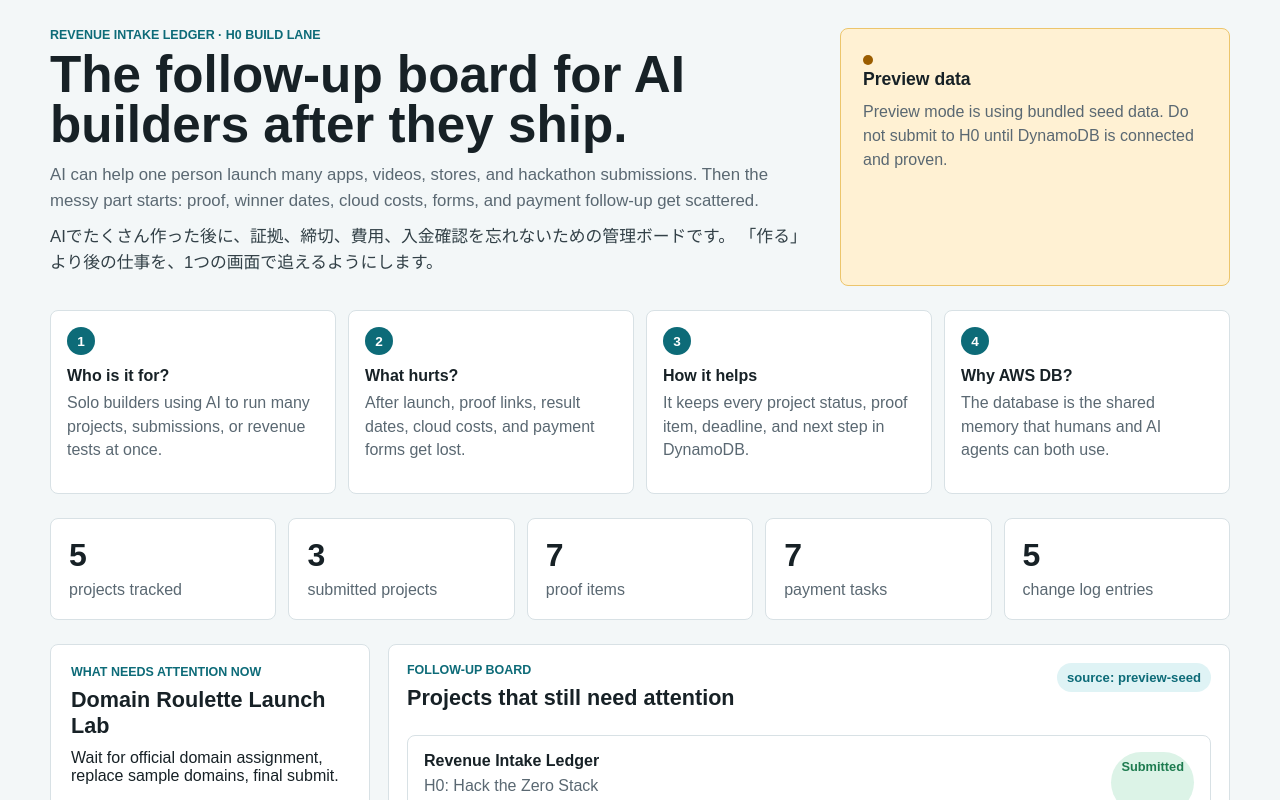
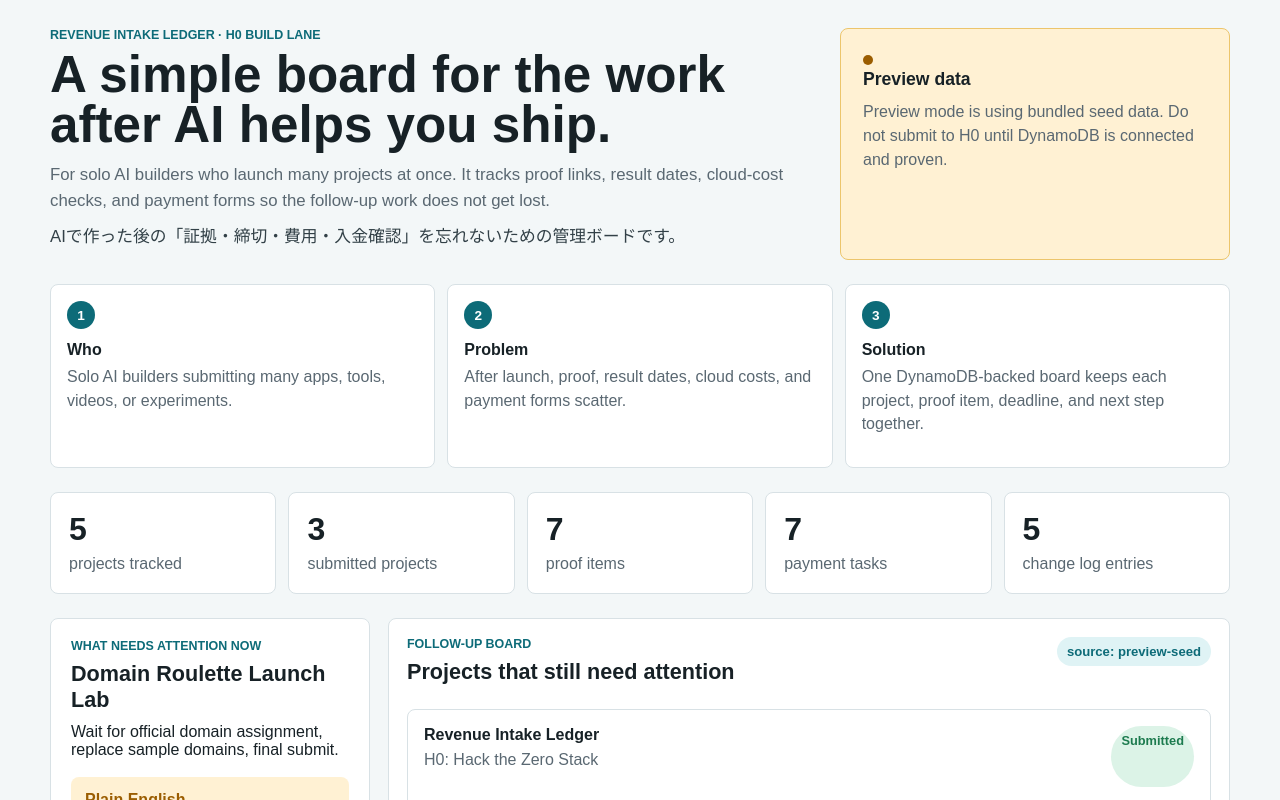
Before and after one commit to daideguchi/revenue-intake-ledger, a Next.js app: page / in a window 1280 px wide. Shown: the top 800 px of the page. Built offline with nearby package versions, Linux system fonts and the light colour scheme.

Commit message:
Simplify H0 problem-solution story

```diff
--- a/app/globals.css
+++ b/app/globals.css
@@ -149,7 +149,7 @@ h3 {
 
 .judge-path {
   display: grid;
-  grid-template-columns: repeat(4, 1fr);
+  grid-template-columns: repeat(3, 1fr);
   gap: 12px;
   margin: 24px 0;
 }
@@ -163,7 +163,7 @@ h3 {
 }
 
 .judge-path div {
-  min-height: 132px;
+  min-height: 118px;
   padding: 16px;
 }
 
--- a/app/page.tsx
+++ b/app/page.tsx
@@ -41,14 +41,13 @@ export default async function Page() {
       <section className="topbar" aria-label="Product status">
         <div>
           <p className="eyebrow">Revenue Intake Ledger · H0 Build Lane</p>
-          <h1>The follow-up board for AI builders after they ship.</h1>
+          <h1>A simple board for the work after AI helps you ship.</h1>
           <p className="lead">
-            AI can help one person launch many apps, videos, stores, and hackathon submissions. Then the messy part
-            starts: proof, winner dates, cloud costs, forms, and payment follow-up get scattered.
+            For solo AI builders who launch many projects at once. It tracks proof links, result dates, cloud-cost
+            checks, and payment forms so the follow-up work does not get lost.
           </p>
           <p className="lead ja">
-            AIでたくさん作った後に、証拠、締切、費用、入金確認を忘れないための管理ボードです。
-            「作る」より後の仕事を、1つの画面で追えるようにします。
+            AIで作った後の「証拠・締切・費用・入金確認」を忘れないための管理ボードです。
           </p>
         </div>
         <div className={`db-card ${health.database === "dynamodb" ? "live" : "preview"}`}>
@@ -61,23 +60,18 @@ export default async function Page() {
       <section className="judge-path" aria-label="30 second judge path">
         <div>
           <span>1</span>
-          <strong>Who is it for?</strong>
-          <p>Solo builders using AI to run many projects, submissions, or revenue tests at once.</p>
+          <strong>Who</strong>
+          <p>Solo AI builders submitting many apps, tools, videos, or experiments.</p>
         </div>
         <div>
           <span>2</span>
-          <strong>What hurts?</strong>
-          <p>After launch, proof links, result dates, cloud costs, and payment forms get lost.</p>
+          <strong>Problem</strong>
+          <p>After launch, proof, result dates, cloud costs, and payment forms scatter.</p>
         </div>
         <div>
           <span>3</span>
-          <strong>How it helps</strong>
-          <p>It keeps every project status, proof item, deadline, and next step in DynamoDB.</p>
-        </div>
-        <div>
-          <span>4</span>
-          <strong>Why AWS DB?</strong>
-          <p>The database is the shared memory that humans and AI agents can both use.</p>
+          <strong>Solution</strong>
+          <p>One DynamoDB-backed board keeps each project, proof item, deadline, and next step together.</p>
         </div>
       </section>
 
--- a/scripts/verify.mjs
+++ b/scripts/verify.mjs
@@ -62,8 +62,11 @@ try {
     throw new Error("proof work queue access pattern missing");
   }
   if (!html.includes("Revenue Intake Ledger")) throw new Error("landing dashboard missing title");
-  if (!html.includes("AIでたくさん作った後に")) throw new Error("Japanese guidance missing");
+  if (!html.includes("AIで作った後の")) throw new Error("Japanese guidance missing");
   if (!html.includes("DynamoDB")) throw new Error("database boundary missing");
+  if (!html.includes("Who</strong>")) throw new Error("who card missing");
+  if (!html.includes("Problem</strong>")) throw new Error("problem card missing");
+  if (!html.includes("Solution</strong>")) throw new Error("solution card missing");
   if (!html.includes("DynamoDB proof")) throw new Error("DynamoDB proof section missing");
   if (!html.includes("OPPORTUNITY#h0")) throw new Error("DynamoDB key proof missing");
   if (!html.includes("Unfinished work queue")) throw new Error("unfinished work queue section missing");
```
Also changed, not shown: 1 other file (tests, documents, lock files or other folders).
